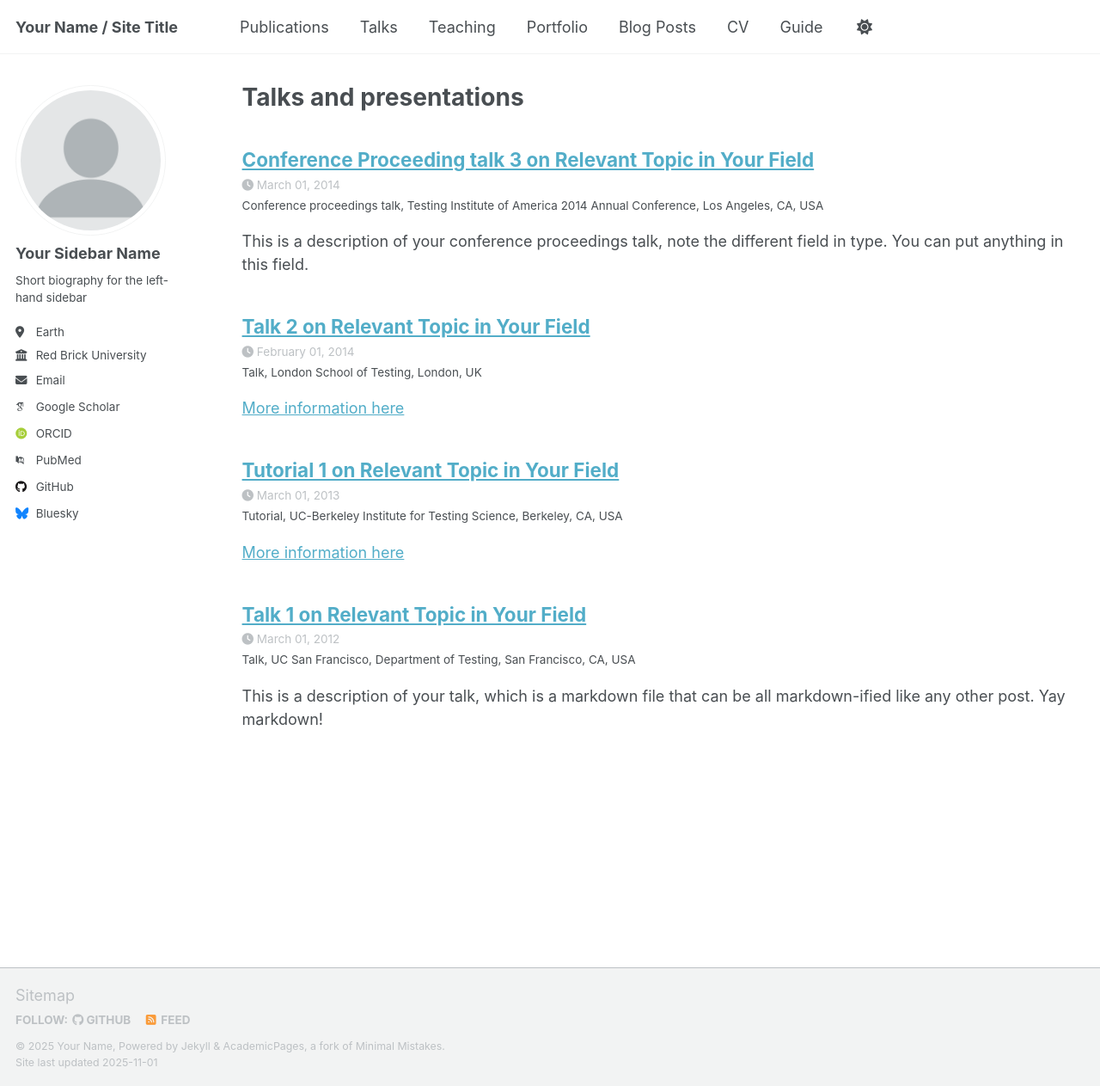
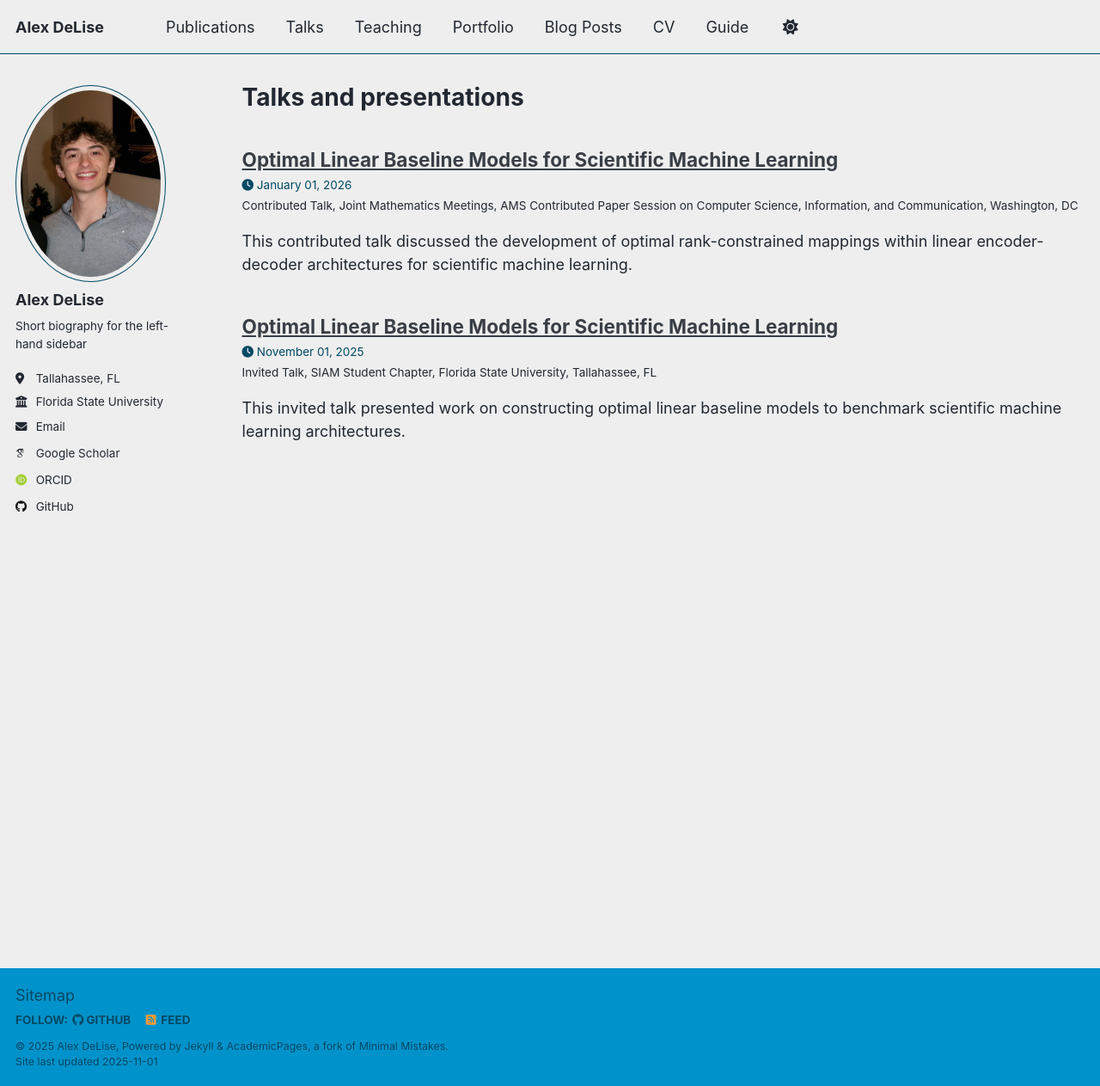
Before and after one commit to alexdelise/alexdelise.github.io, a Jekyll site: the page built from _pages/talks.html, in a window 1280 px wide and 1263 px high. Shown: the whole window at 86% size. Built offline with Jekyll 4.4.1, drawn with Linux system fonts in a browser that asks for light colours; some web fonts are replaced; a script that is not in the unit is left out.

Commit message:
filling in personal details

```diff
--- a/_config.yml
+++ b/_config.yml
@@ -8,11 +8,11 @@
 
 # Basic Site Settings
 locale                   : "en-US"
-site_theme               : "default" # Currently available options are "default", "air"
-title                    : "Your Name / Site Title"
+site_theme               : "air" # Currently available options are "default", "air"
+title                    : "Alex DeLise"
 title_separator          : "-"
-name                     : &name "Your Name"
-description              : &description "Your Name's academic portfolio"   # Update this with a general description of your site, this is the default if not overridden by a page
+name                     : &name "Alex DeLise"
+description              : &description "Alex DeLise's academic portfolio"   # Update this with a general description of your site, this is the default if not overridden by a page
 url                      : https://alexdelise.com
 baseurl: "" # The base hostname & protocol for your site e.g. "https://[your GitHub username].github.io",
                                                            # or if you already have some other page hosted on Github then use "https://[your GitHub username].github.io/[Your Repo Name]"
@@ -24,24 +24,24 @@ repository               : "academicpages/academicpages.github.io"
 #               Additional customization can be done by editing /_includes/author-profile.html
 author:
   # Biographic information
-  avatar           : "profile.png"
-  name             : "Your Sidebar Name"
+  avatar           : "profile.jpg"
+  name             : "Alex DeLise"
   pronouns         : # example: "she/her"
   bio              : "Short biography for the left-hand sidebar"
-  location         : "Earth"
-  employer         : "Red Brick University"
+  location         : "Tallahassee, FL"
+  employer         : "Florida State University"
   uri              : # URL
-  email            : "none@example.org"
+  email            : "ard22l@fsu.edu"
 
   # Academic websites
   academia         : # URL
   arxiv            : # URL - Update with the correct link to your profile
-  googlescholar    : "https://scholar.google.com/citations?user=PS_CX0AAAAAJ"
+  googlescholar    : "https://scholar.google.com/citations?user=Yye1qVoAAAAJ&hl=en"
   inspire-hep      : # URL
   impactstory      : # URL
-  orcid            : "https://orcid.org/yourorcidurl"
+  orcid            : "https://orcid.org/0009-0002-9383-5682"
   semantic         : # URL
-  pubmed           : "https://www.ncbi.nlm.nih.gov/pubmed/?term=john+snow"
+  pubmed           : # URL
   researchgate     : # URL
   scopus           : # URL
 
@@ -49,13 +49,13 @@ author:
   bitbucket        : # Username - Update with your username on the site
   codepen          : # Username
   dribbble         : # Username
-  github           : "academicpages"
+  github           : "alexdelise"
   kaggle           : # Username
   stackoverflow    : # User number or user number and name (i.e., use "1" or "1/jeff-atwood")
 
   # Social media
   artstation       : # Username
-  bluesky          : "bsky.app" # Replace this with you Bluesky username
+  bluesky          : # Username "bsky.app" # Replace this with you Bluesky username
   facebook         : # Username
   flickr           : # Username
   foursquare       : # Username
@@ -64,7 +64,7 @@ author:
   keybase          : # Username
   instagram        : # Username
   lastfm           : # Username
-  linkedin         : # Username
+  linkedin         : # alexanderdelise
   mastodon         : # URL
   medium           : # URL
   pinterest        : # Username
@@ -72,7 +72,7 @@ author:
   steam            : # Username
   telegram         : # URL
   tumblr           : # Username
-  twitter          : # Username for X / Twitter
+  twitter          : # alexrdelise for X / Twitter
   vine             : # Username
   weibo            : # Username
   wikipedia        : # Username
--- a/_talks/2012-03-01-talk-1.md
+++ /dev/null
@@ -1,11 +0,0 @@
----
-title: "Talk 1 on Relevant Topic in Your Field"
-collection: talks
-type: "Talk"
-permalink: /talks/2012-03-01-talk-1
-venue: "UC San Francisco, Department of Testing"
-date: 2012-03-01
-location: "San Francisco, CA, USA"
----
-
-This is a description of your talk, which is a markdown file that can be all markdown-ified like any other post. Yay markdown!
--- a/_talks/2013-03-01-tutorial-1.md
+++ /dev/null
@@ -1,13 +0,0 @@
----
-title: "Tutorial 1 on Relevant Topic in Your Field"
-collection: talks
-type: "Tutorial"
-permalink: /talks/2013-03-01-tutorial-1
-venue: "UC-Berkeley Institute for Testing Science"
-date: 2013-03-01
-location: "Berkeley, CA, USA"
----
-
-[More information here](http://exampleurl.com)
-
-This is a description of your tutorial, note the different field in type. This is a markdown files that can be all markdown-ified like any other post. Yay markdown!
--- a/_talks/2014-02-01-talk-2.md
+++ /dev/null
@@ -1,13 +0,0 @@
----
-title: "Talk 2 on Relevant Topic in Your Field"
-collection: talks
-type: "Talk"
-permalink: /talks/2014-02-01-talk-2
-venue: "London School of Testing"
-date: 2014-02-01
-location: "London, UK"
----
-
-[More information here](http://example2.com)
-
-This is a description of your talk, which is a markdown files that can be all markdown-ified like any other post. Yay markdown!
--- a/_talks/2014-03-01-talk-3.md
+++ /dev/null
@@ -1,11 +0,0 @@
----
-title: "Conference Proceeding talk 3 on Relevant Topic in Your Field"
-collection: talks
-type: "Conference proceedings talk"
-permalink: /talks/2014-03-01-talk-3
-venue: "Testing Institute of America 2014 Annual Conference"
-date: 2014-03-01
-location: "Los Angeles, CA, USA"
----
-
-This is a description of your conference proceedings talk, note the different field in type. You can put anything in this field.
--- /dev/null
+++ b/_talks/2025-11-01-optimal-linear-baseline-models.md
@@ -0,0 +1,11 @@
+---
+title: "Optimal Linear Baseline Models for Scientific Machine Learning"
+collection: talks
+type: "Invited Talk"
+permalink: /talks/2025-11-01-optimal-linear-baseline-models
+venue: "SIAM Student Chapter, Florida State University"
+date: 2025-11-01
+location: "Tallahassee, FL"
+---
+
+This invited talk presented work on constructing optimal linear baseline models to benchmark scientific machine learning architectures.
--- /dev/null
+++ b/_talks/2026-01-01-optimal-linear-baseline-models.md
@@ -0,0 +1,11 @@
+---
+title: "Optimal Linear Baseline Models for Scientific Machine Learning"
+collection: talks
+type: "Contributed Talk"
+permalink: /talks/2026-01-01-optimal-linear-baseline-models
+venue: "Joint Mathematics Meetings, AMS Contributed Paper Session on Computer Science, Information, and Communication"
+date: 2026-01-01
+location: "Washington, DC"
+---
+
+This contributed talk discussed the development of optimal rank-constrained mappings within linear encoder-decoder architectures for scientific machine learning.
--- a/markdown_generator/talks.tsv
+++ b/markdown_generator/talks.tsv
@@ -1,5 +1,3 @@
 title	type	url_slug	venue	date	location	talk_url	description
-Talk 1 on Relevant Topic in Your Field	Talk	talk-1	UC San Francisco, Department of Testing	2012-03-01	San Francisco, California		This is a description of your talk, which is a markdown files that can be all markdown-ified like any other post. Yay markdown!
-Tutorial 1 on Relevant Topic in Your Field	Tutorial	tutorial-1	UC-Berkeley Institute for Testing Science	2013-03-01	Berkeley CA, USA	http://exampleurl.com	This is a description of your tutorial, note the different field in type. This is a markdown files that can be all markdown-ified like any other post. Yay markdown!
-Talk 2 on Relevant Topic in Your Field	Talk	talk-2	London School of Testing	2014-02-01	London, UK	http://example2.com	This is a description of your talk, which is a markdown files that can be all markdown-ified like any other post. Yay markdown!
-Conference Proceeding talk 3 on Relevant Topic in Your Field	Conference proceedings talk	talk-3	Testing Institute of America 2014 Annual Conference	2014-03-01	Los Angeles, CA		This is a description of your conference proceedings talk, note the different field in type. You can put anything in this field.
+Optimal Linear Baseline Models for Scientific Machine Learning	Invited Talk	optimal-linear-baseline-models	SIAM Student Chapter, Florida State University	2025-11-01	Tallahassee, FL		This invited talk presented work on constructing optimal linear baseline models to benchmark scientific machine learning architectures.
+Optimal Linear Baseline Models for Scientific Machine Learning	Contributed Talk	optimal-linear-baseline-models	Joint Mathematics Meetings, AMS Contributed Paper Session on Computer Science, Information, and Communication	2026-01-01	Washington, DC		This contributed talk discussed the development of optimal rank-constrained mappings within linear encoder-decoder architectures for scientific machine learning.
```
Also changed, not shown: _pages/about.md (+3 -1 lines), images/profile.jpg (renamed from images/bio-photo.jpg), 1 other file.
